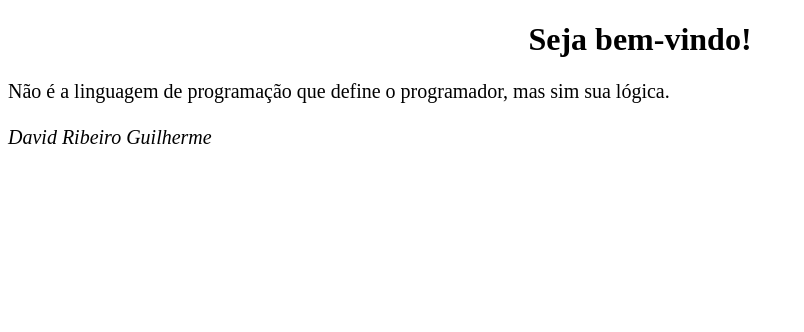
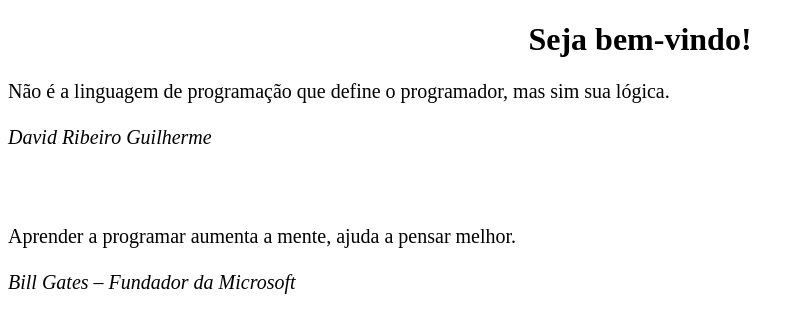
Before and after one commit to mayb-ai/Projeto-BootCampDevJr, a plain HTML site: page index.html in a window 1280 px wide. Shown: the whole page, without its empty margins (0-804 px from the left). Drawn offline with Linux system fonts and the light colour scheme.

Commit message:
second commit

```diff
--- a/index.html
+++ b/index.html
@@ -9,6 +9,8 @@
     <h1 style="text-align: center;">Seja bem-vindo! </h1>
     <p style="font-size: 20px;"> Não é a linguagem de programação que define o programador, mas sim sua lógica.<br><br>
     <i>David Ribeiro Guilherme</i></p>
-
+    <br><br>
+    <p style="font-size: 20px;"> Aprender a programar aumenta a mente, ajuda a pensar melhor.<br><br>
+    <i>Bill Gates – Fundador da Microsoft</i></p>
 </body>
 </html>
```
